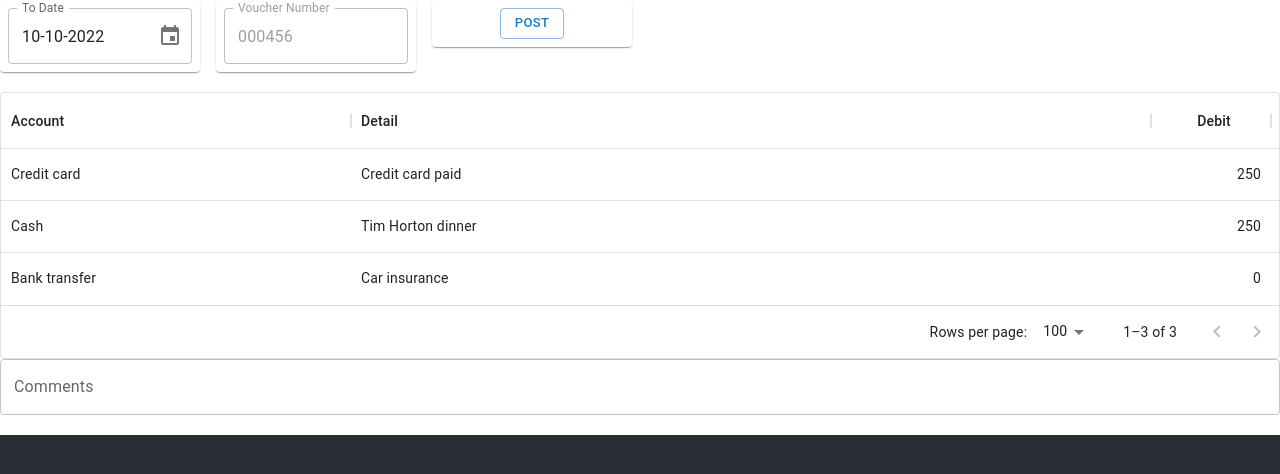
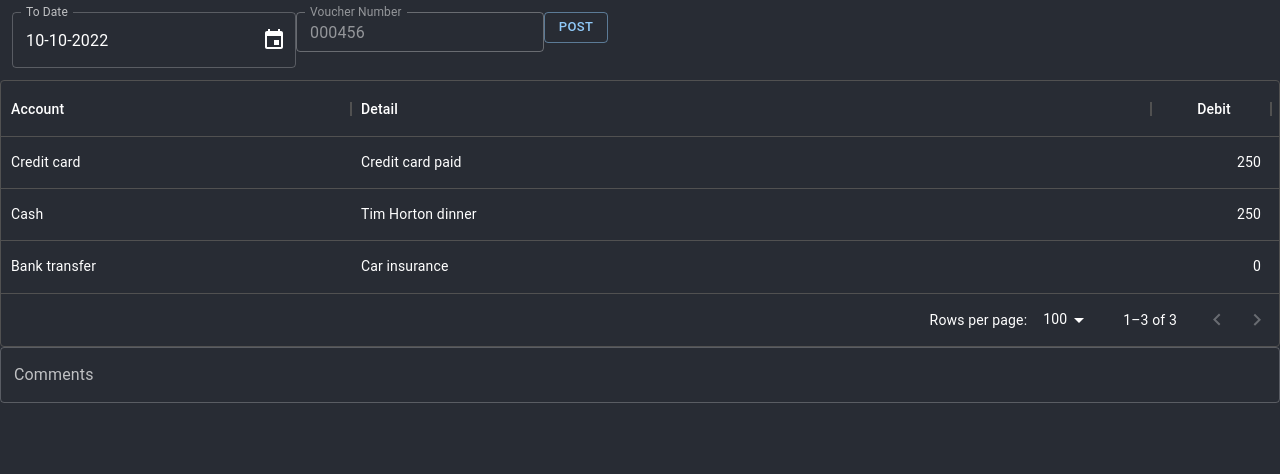
Before and after one commit to rathoregee/office, a React (Create React App) app in the folder UI/: page /journal in a window 1280 px wide. Shown: the top 474 px of the page. Built offline with nearby package versions, Linux system fonts and the light colour scheme; what aws-amplify would draw is missing.

Commit message:
added theme

```diff
--- /dev/null
+++ b/UI/src/pages/Journal.css
@@ -0,0 +1,3 @@
+.jv-header {
+    padding: 12px;
+}
--- a/UI/src/pages/Journal.tsx
+++ b/UI/src/pages/Journal.tsx
@@ -2,25 +2,21 @@ import { styled } from '@mui/material/styles';
 import Box from '@mui/material/Box';
 import { DataGrid, GridColumns, GridRowsProp } from '@mui/x-data-grid';
 import * as React from 'react';
-import Paper from '@mui/material/Paper';
-import Grid from '@mui/material/Unstable_Grid2';
 import TextField from '@mui/material/TextField';
 import Button from '@mui/material/Button';
 import { AdapterDayjs } from '@mui/x-date-pickers/AdapterDayjs';
 import { LocalizationProvider } from '@mui/x-date-pickers/LocalizationProvider';
 import { DesktopDatePicker } from '@mui/x-date-pickers/DesktopDatePicker';
 import dayjs, { Dayjs } from 'dayjs';
-
-const Item = styled(Paper)(({ theme }) => ({
-    backgroundColor: theme.palette.mode === 'dark' ? '#1A2027' : '#fff',
-    ...theme.typography.body2,
-    padding: theme.spacing(1),
-    textAlign: 'center',
-    color: theme.palette.text.secondary,
-}));
+import { createTheme, ThemeProvider } from '@mui/material/styles';
+import './Journal.css';
+const theme = createTheme({
+    palette: {
+        mode: 'dark',
+    },
+});
 const StyledBox = styled(Box)(({ theme }) => ({
 
-    backgroundColor: 'white',
     '& .MuiDataGrid-cell--editing': {
         backgroundColor: 'rgb(255,215,115, 0.19)',
         color: '#1a3e72',
@@ -55,7 +51,6 @@ const rows: GridRowsProp = [
         detail: 'Car insurance',
         dr: 0.00,
         cr: 500
-
     }
 ];
 
@@ -102,11 +97,10 @@ export function Journal() {
     ];
 
     return (
-        <StyledBox>
+        <ThemeProvider theme={theme}>
+            <div>
+                <div className='jv-header'>
                     <Box sx={{ flexGrow: 1 }}>
-                <Grid container spacing={2}>
-                    <Grid xs={2}>
-                        <Item>
                         <LocalizationProvider dateAdapter={AdapterDayjs}>
                             <DesktopDatePicker
                                 label="To Date"
@@ -119,23 +113,17 @@ export function Journal() {
                                 renderInput={(params) => <TextField {...params} />}
                             />
                         </LocalizationProvider>
-                        </Item>
-                    </Grid>
-                    <Grid xs={2}>
-                        <Item>
                         <TextField
                             disabled
                             id="outlined-disabled"
                             label="Voucher Number"
                             defaultValue="000456"
-                            /></Item>
-                    </Grid>
-                    <Grid xs={2}>
-                        <Item><Button size="small" variant="outlined">Post</Button></Item>
-                    </Grid>
-                </Grid>
+                            size="small"
+                        />
+                        <Button size="small" variant="outlined">Post</Button>
                     </Box>
-            <br></br>
+                </div>
+                <StyledBox>
                     <DataGrid
                         autoHeight={true}
                         rows={rows}
@@ -148,5 +136,7 @@ export function Journal() {
                     <br></br>
 
                 </StyledBox>
+            </div>
+        </ThemeProvider>
     );
 }
```
Lines whose indentation alone changed are shown as unchanged.
